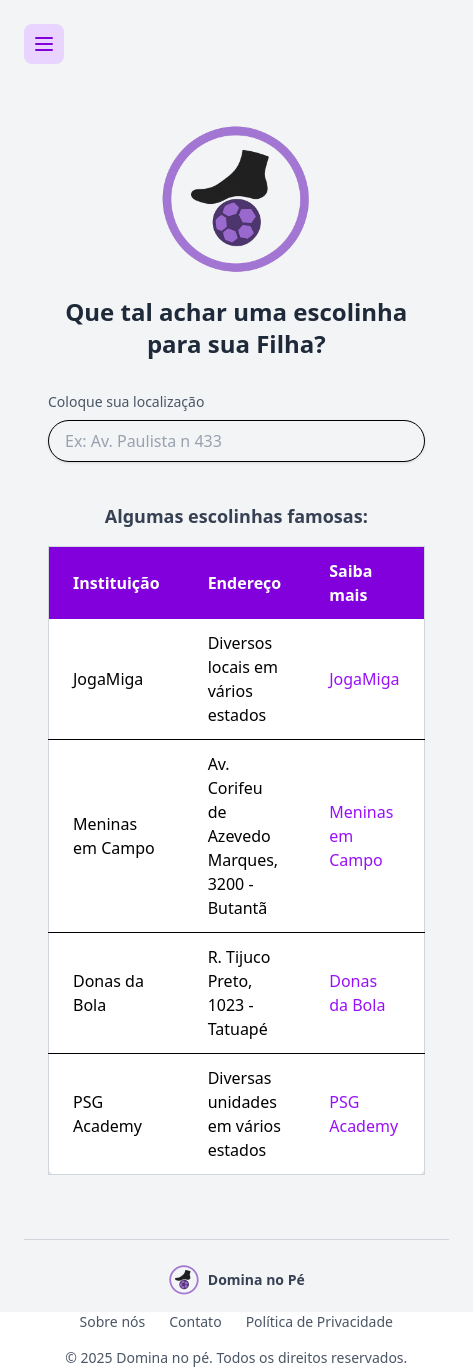
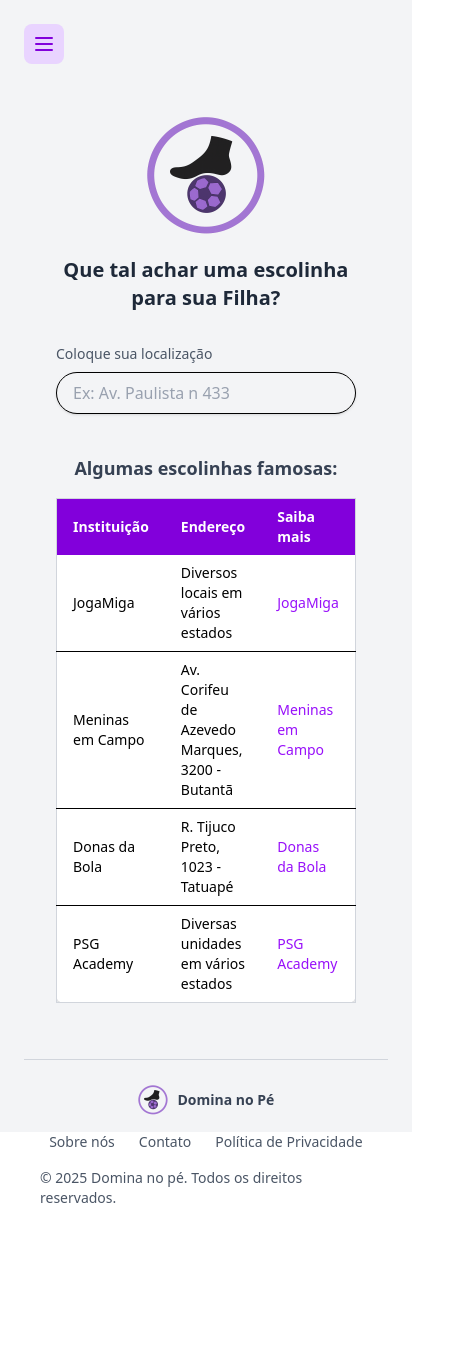
Before and after one commit to Challenge-Domina-No-Pe/Front-End, a React (Vite) app in the folder domina-no-pe/: page /escolinhas in a window 390 px wide. Shown: the whole page, 473 px wide, since content can reach past the window. After the commit the page ends 1208 px from the top, so only its background shows below. Built offline with nearby package versions, Linux system fonts and the light colour scheme.

Commit message:
fix: escolinhas responsiva

```diff
--- a/domina-no-pe/src/pages/Escolinhas.jsx
+++ b/domina-no-pe/src/pages/Escolinhas.jsx
@@ -8,21 +8,21 @@
   return (
     <div className="flex flex-col min-h-screen w-full">
       {/* Conteúdo principal */}
-      <main className="flex-grow flex flex-col items-center justify-start p-6">
+      <main className="flex-grow flex flex-col items-center justify-start p-4 sm:p-6 w-full">
         {/* Logo e título */}
         <div className="flex flex-col items-center gap-4 mt-4">
           <img
             src={logo}
             alt="Domina no pé"
-            className="w-40"
+            className="w-32 sm:w-40"
           />
-          <h2 className="text-2xl font-semibold text-gray-800 text-center">
+          <h2 className="text-xl sm:text-2xl font-semibold text-gray-800 text-center">
             Que tal achar uma escolinha para sua Filha?
           </h2>
         </div>
 
         {/* Input de localização */}
-        <div className="mt-8 w-full max-w-xl">
+        <div className="mt-8 w-full px-4 sm:px-0 max-w-xl">
           <label
             htmlFor="location"
             className="block text-sm text-gray-600 mb-2"
@@ -50,45 +50,45 @@
         </div>
 
         {/* Tabela de escolinhas */}
-        <div className="mt-10 w-full max-w-4xl">
-          <h3 className="text-lg font-semibold text-gray-700 mb-4 text-center">
+        <div className="mt-10 w-full px-4 sm:px-0 max-w-4xl">
+          <h3 className="text-lg sm:text-xl font-semibold text-gray-700 mb-4 text-center">
             Algumas escolinhas famosas:
           </h3>
-          <div className="overflow-x-auto">
-            <table className="min-w-full border border-gray-300 rounded-lg shadow-md bg-white">
+          <div className="overflow-x-auto w-full">
+            <table className="min-w-full border border-gray-300 rounded-lg shadow-md bg-white text-sm sm:text-base">
               <thead>
-                <tr className="bg-purple-700 text-white">
-                  <th className="px-6 py-3 text-left">Instituição</th>
-                  <th className="px-6 py-3 text-left">Endereço</th>
-                  <th className="px-6 py-3 text-left">Saiba mais</th>
+                <tr className="bg-purple-700 text-white text-sm sm:text-base">
+                  <th className="px-4 sm:px-6 py-2 sm:py-3 text-left">Instituição</th>
+                  <th className="px-4 sm:px-6 py-2 sm:py-3 text-left">Endereço</th>
+                  <th className="px-4 sm:px-6 py-2 sm:py-3 text-left">Saiba mais</th>
                 </tr>
               </thead>
               <tbody>
                 <tr className="border-b">
-                  <td className="px-6 py-3">JogaMiga</td>
-                  <td className="px-6 py-3">Diversos locais em vários estados</td>
-                  <td className="px-6 py-3 text-purple-600 font-medium">
+                  <td className="px-4 sm:px-6 py-2 sm:py-3">JogaMiga</td>
+                  <td className="px-4 sm:px-6 py-2 sm:py-3">Diversos locais em vários estados</td>
+                  <td className="px-4 sm:px-6 py-2 sm:py-3 text-purple-600 font-medium">
                     <a href="https://jogamiga.com.br/querojogar/" target="_blank" rel="noreferrer">JogaMiga</a>
                   </td>
                 </tr>
                 <tr className="border-b">
-                  <td className="px-6 py-3">Meninas em Campo</td>
-                  <td className="px-6 py-3">Av. Corifeu de Azevedo Marques, 3200 - Butantã</td>
-                  <td className="px-6 py-3 text-purple-600 font-medium">
+                  <td className="px-4 sm:px-6 py-2 sm:py-3">Meninas em Campo</td>
+                  <td className="px-4 sm:px-6 py-2 sm:py-3">Av. Corifeu de Azevedo Marques, 3200 - Butantã</td>
+                  <td className="px-4 sm:px-6 py-2 sm:py-3 text-purple-600 font-medium">
                     <a href="https://www.meninasemcampo.org.br/" target="_blank" rel="noreferrer">Meninas em Campo</a>
                   </td>
                 </tr>
                 <tr className="border-b">
-                  <td className="px-6 py-3">Donas da Bola</td>
-                  <td className="px-6 py-3">R. Tijuco Preto, 1023 - Tatuapé</td>
-                  <td className="px-6 py-3 text-purple-600 font-medium">
+                  <td className="px-4 sm:px-6 py-2 sm:py-3">Donas da Bola</td>
+                  <td className="px-4 sm:px-6 py-2 sm:py-3">R. Tijuco Preto, 1023 - Tatuapé</td>
+                  <td className="px-4 sm:px-6 py-2 sm:py-3 text-purple-600 font-medium">
                     <a href="https://wellhub.com/pt-br/search/partners/donas-da-bola-f-c-tatuape-tatuape-sao-paulo/" target="_blank" rel="noreferrer">Donas da Bola</a>
                   </td>
                 </tr>
                 <tr>
-                  <td className="px-6 py-3">PSG Academy</td>
-                  <td className="px-6 py-3">Diversas unidades em vários estados</td>
-                  <td className="px-6 py-3 text-purple-600 font-medium">
+                  <td className="px-4 sm:px-6 py-2 sm:py-3">PSG Academy</td>
+                  <td className="px-4 sm:px-6 py-2 sm:py-3">Diversas unidades em vários estados</td>
+                  <td className="px-4 sm:px-6 py-2 sm:py-3 text-purple-600 font-medium">
                     <a href="https://psgacademy.com.br/" target="_blank" rel="noreferrer">PSG Academy</a>
                   </td>
                 </tr>
```
